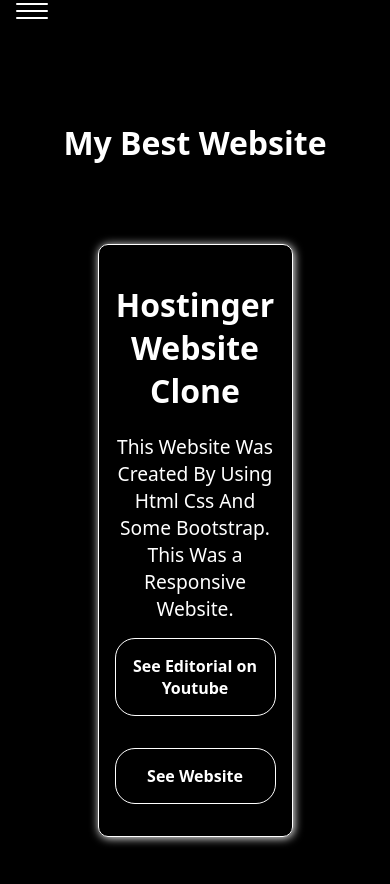
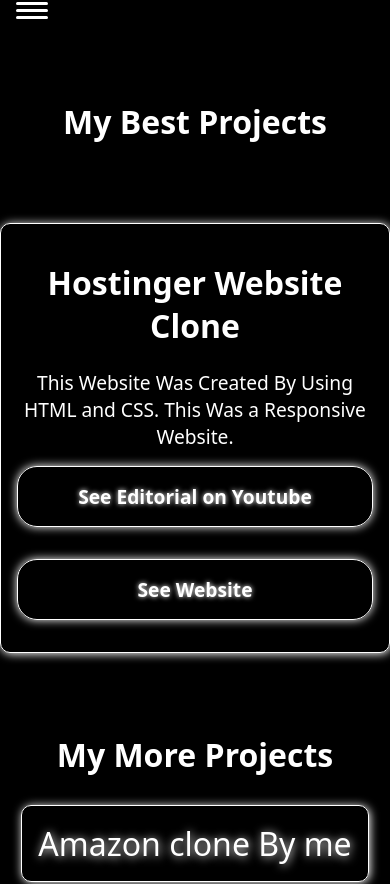
Before and after one commit to AmarVcode/I-am-amar, an Angular app in the folder my-app/: page /project in a window 390 px wide. Shown: the top 884 px of the page. Built offline with nearby package versions, Linux system fonts and the light colour scheme.

Commit message:
op python

```diff
--- a/my-app/src/app/components/about/about.component.css
+++ b/my-app/src/app/components/about/about.component.css
@@ -1,3 +1,5 @@
+
+
 img{
     width: 100%;
     align-self: center;
@@ -57,7 +59,7 @@
     margin: auto;
     max-width: 100%;
     box-sizing: border-box;
-    height: 100vh;
+    min-height: 100vh;
     overflow: hidden;
     user-select: none;
 }
--- a/my-app/src/app/components/contact/contact.component.css
+++ b/my-app/src/app/components/contact/contact.component.css
@@ -4,7 +4,7 @@
     text-align: center;
     user-select: none;
     font-size: 1rem;
-    height: 100vh;
+    min-height: 100vh;
     position: relative;
     top: 100px;
 }
--- a/my-app/src/app/components/footer/footer.component.css
+++ b/my-app/src/app/components/footer/footer.component.css
@@ -12,7 +12,6 @@
     gap: 5rem;
     box-shadow: #CCFF00 0px 50px 100px -20px, transparent 0px 30px 60px -30px, transparent 0px -2px 6px 0px inset;
     z-index: 1000;
-    margin-top: 100px;
 }
 
 footer h3{
--- a/my-app/src/app/components/home/home.component.css
+++ b/my-app/src/app/components/home/home.component.css
@@ -2,7 +2,7 @@
 
 #content{
     width: 100vw;
-    height: 100vh;
+    min-height: 100vh;
     display: flex;
     align-items: center;
     justify-content: center;
@@ -73,3 +73,11 @@
         opacity: 50%;
     }
 }
+
+
+@media screen and (max-width:500px) {
+    #circle{
+        width: 100vw;
+        height: 100vw;
+    }
+}
--- a/my-app/src/app/components/iknow/iknow.component.css
+++ b/my-app/src/app/components/iknow/iknow.component.css
@@ -7,7 +7,7 @@
     width: 100%;
     padding: 2rem;
     user-select: none;
-    min-height: 65vh;
+    min-height: 100vh;
     position: relative;
     top: 20px;
 }
@@ -98,3 +98,11 @@
     color: #FF355E;
     text-shadow: 1px 1px 10px #FF355E;
 }
+
+
+main>div:nth-child(7) {
+    box-shadow: cyan 0px 5px 15px;
+    border: 1px solid cyan;
+    color: cyan;
+    text-shadow: 1px 1px 10px cyan;
+}
--- a/my-app/src/app/components/iknow/iknow.component.html
+++ b/my-app/src/app/components/iknow/iknow.component.html
@@ -69,4 +69,14 @@
             Angular is an open-source, JavaScript framework written in TypeScript. Google maintains it, and its primary purpose is to develop single-page applications. As a framework, Angular has clear advantages while also providing a standard structure for developers to work with.
         </p>
     </div>
+
+
+    <div>
+        <h1>
+            python
+        </h1>
+        <p>
+            Python is an interpreted, object-oriented, high-level programming language with dynamic semantics. Its high-level built in data structures, combined with dynamic typing and dynamic binding, make it very attractive for Rapid Application Development, as well as for use as a scripting or glue language to connect existing components together.
+        </p>
+    </div>
 </main>
--- a/my-app/src/app/components/navbar/navbar.component.css
+++ b/my-app/src/app/components/navbar/navbar.component.css
@@ -3,7 +3,7 @@
 
 
 header {
-  background: black;
+  background: transparent;
   text-align: center;
   position: fixed;
   z-index: 999;
@@ -18,7 +18,7 @@
 }
 
 .nav-toggle:focus ~ .nav-toggle-label {
-  outline: 3px solid rgba(lightblue, .75);
+  outline: 10px solid rgba(lightblue, 1);
 }
 
 .nav-toggle-label {
@@ -35,11 +35,12 @@
 .nav-toggle-label span::before,
 .nav-toggle-label span::after {
   display: block;
-  background: white;
-  height: 2px;
+  background:white;
+  height: 3px;
   width: 2em;
   border-radius: 2px;
   position: relative;
+  cursor: pointer;
 }
 
 .nav-toggle-label span::before,
--- a/my-app/src/app/components/project/project.component.css
+++ b/my-app/src/app/components/project/project.component.css
@@ -1,8 +1,8 @@
 main{
  color: white;
  text-align: center;
- position: relative;
- top: 100px;
+ min-height: 100vh;
+ margin-top: 100px;
 }
 
 .project{
@@ -39,7 +39,7 @@
 
 #best>div{
     border: 1px solid white;
-    width: 50%;
+    max-width: 500px;
     margin: 5rem auto;
     text-align: center;
     border-radius: 10px;
@@ -72,6 +72,9 @@
     font-size: 1rem;
     font-weight: 600;
     transition: 500ms;
+    text-shadow: 0px 0px 5px white;
+    box-shadow: 0px 0px 10px white;
+    font-size: 1.2rem;
 }
 
 .btn a:hover{
--- a/my-app/src/app/components/project/project.component.html
+++ b/my-app/src/app/components/project/project.component.html
@@ -1,6 +1,6 @@
 <main>
 <h1>
-    My Best Website
+    My Best Projects
 </h1>
 <div id="best">
    <div>
@@ -8,7 +8,7 @@
         Hostinger Website Clone
     </h1>
     <p>
-        This Website Was Created By Using Html Css And Some Bootstrap.
+        This Website Was Created By Using HTML and CSS.
         This Was a Responsive Website.
     </p>
     <div class="btn">
@@ -20,7 +20,7 @@
 </div>
 
 <h1>
-    My More Websites
+    My More Projects
 </h1>
     <div class="project">
     <a href="https://amazon-clone-amarvcode.netlify.app">Amazon clone By me</a>
```
